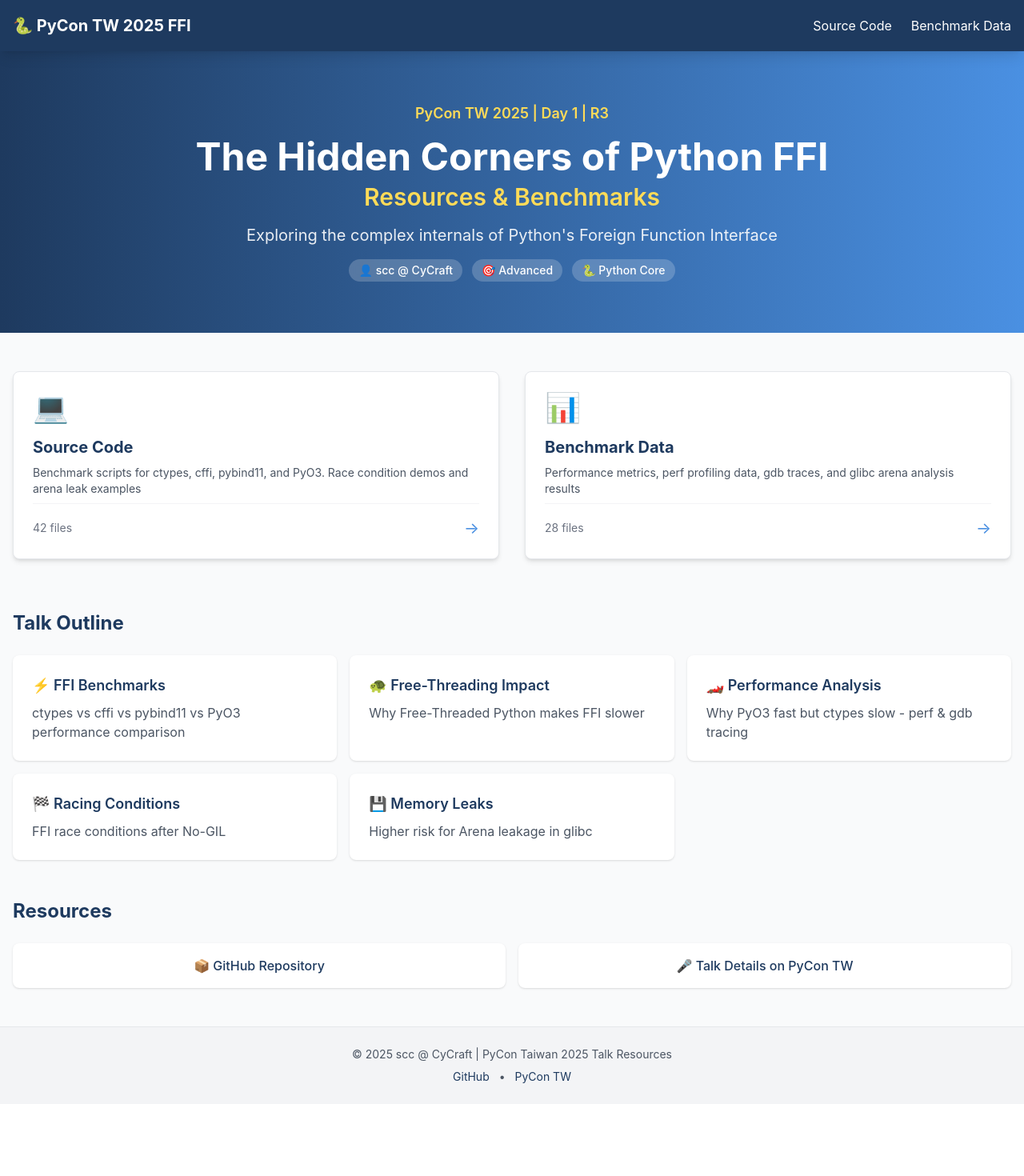
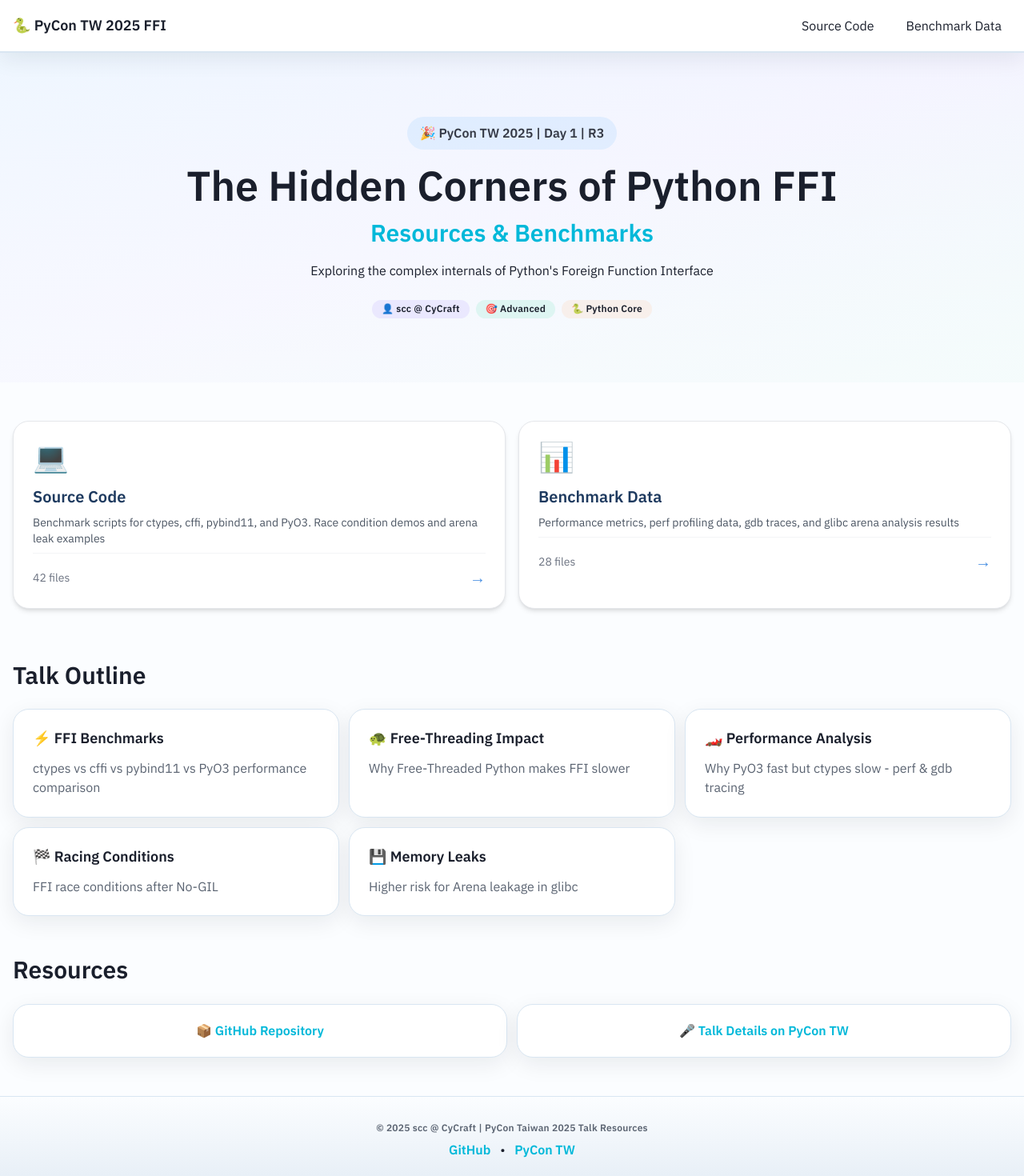
Before and after one commit to scc-tw/pycontw2025, a Vue app: page /#/ in a window 1280 px wide. Shown: the top 1470 px of the page at 80% size. Before the commit the page ends 1380 px from the top, so only its background shows below. Built offline with nearby package versions, Linux system fonts and the light colour scheme; no server answers.

Commit message:
feat: Enhance styling and layout for HomePage and App components, update Tailwind configuration for new theme colors and utilities

```diff
--- a/src/App.vue
+++ b/src/App.vue
@@ -22,8 +22,8 @@
     <router-view />
 
     <footer class="app-footer">
-      <div class="container mx-auto px-4 py-6 text-center text-sm text-gray-600">
-        <p>© 2025 scc @ CyCraft | PyCon Taiwan 2025 Talk Resources</p>
+      <div class="container mx-auto px-4 py-8 text-center">
+        <p class="text-label text-theme-muted">© 2025 scc @ CyCraft | PyCon Taiwan 2025 Talk Resources</p>
         <p class="mt-2">
           <a href="https://github.com/scc-tw/pycontw2025" target="_blank" class="footer-link">
             GitHub
@@ -46,30 +46,30 @@
 @import './assets/main.css';
 
 .app-navbar {
-  @apply bg-pycon-blue text-white shadow-lg sticky top-0 z-50;
+  @apply bg-theme-surface text-theme-ink border-b-2 border-theme-border sticky top-0 z-50 shadow-card;
 }
 
 .brand {
-  @apply text-xl font-bold hover:text-pycon-gold transition-colors;
+  @apply text-title font-semibold hover:text-theme-accent transition-colors duration-[180ms];
 }
 
 .nav-links {
-  @apply flex space-x-6;
+  @apply flex items-center gap-gap-lg;
 }
 
 .nav-link {
-  @apply hover:text-pycon-gold transition-colors;
+  @apply text-body hover:text-theme-accent transition-all duration-[180ms] px-3 py-2 rounded-md hover:bg-theme-ui;
 }
 
 .nav-link.router-link-active {
-  @apply text-pycon-gold font-semibold;
+  @apply text-theme-accent font-semibold bg-theme-ui;
 }
 
 .app-footer {
-  @apply bg-gray-100 border-t border-gray-200 mt-auto;
+  @apply bg-gradient-to-t from-theme-ui to-theme-bg border-t border-theme-border mt-auto;
 }
 
 .footer-link {
-  @apply text-pycon-blue hover:underline;
+  @apply text-theme-accent hover:underline transition-all duration-[180ms] font-semibold;
 }
 </style>
--- a/src/assets/main.css
+++ b/src/assets/main.css
@@ -1,11 +1,88 @@
+@import url('https://fonts.googleapis.com/css2?family=IBM+Plex+Sans:wght@400;600&family=IBM+Plex+Mono:wght@400;600&display=swap');
+
 @tailwind base;
 @tailwind components;
 @tailwind utilities;
 
-html, body {
-  margin: 0;
-  padding: 0;
-  font-family: -apple-system, BlinkMacSystemFont, 'Segoe UI', Roboto, Oxygen, Ubuntu, Cantarell, 'Open Sans', 'Helvetica Neue', sans-serif;
+@layer base {
+  :root {
+    /* Theme 4: Playful Pastel Tech - Friendly and approachable */
+    --color-bg: #FBFDFF;
+    --color-surface: #FFFFFF;
+    --color-ink: #1A1F2C;
+    --color-muted: #5B6472;
+    --color-accent: #00B8D9;
+    --color-border: #D9E6F2;
+  }
+
+  html {
+    @apply font-sans text-body text-theme-ink antialiased;
+  }
+
+  body {
+    @apply bg-theme-bg m-0 p-0;
+  }
+
+  /* Ensure WCAG 2.2 compliant focus states */
+  *:focus-visible {
+    @apply outline-2 outline-offset-2 outline-theme-focus rounded-sm;
+  }
+
+  /* Respect reduced motion preference */
+  @media (prefers-reduced-motion: reduce) {
+    *,
+    *::before,
+    *::after {
+      animation-duration: 0.01ms !important;
+      animation-iteration-count: 1 !important;
+      transition-duration: 0.01ms !important;
+      scroll-behavior: auto !important;
+    }
+  }
+}
+
+@layer components {
+  /* Ensure readable line length for body text */
+  .prose {
+    @apply max-w-readable leading-relaxed;
+  }
+
+  /* Card component with soft shadows */
+  .card {
+    @apply bg-theme-surface rounded-lg p-5 border border-theme-border shadow-card;
+  }
+
+  /* Button variants - playful rounded corners */
+  .btn {
+    @apply px-4 py-2 rounded-md font-semibold transition-all duration-[180ms] min-h-[46px] min-w-[44px];
+  }
+
+  .btn-filled {
+    @apply bg-theme-accent text-white hover:bg-theme-hover-accent hover:shadow-hover active:bg-theme-active-accent;
+  }
+
+  .btn-tonal {
+    @apply bg-theme-ui text-theme-accent hover:bg-theme-hover-surface active:bg-theme-active-surface;
+  }
+
+  .btn-ghost {
+    @apply text-theme-accent hover:bg-theme-hover-surface active:bg-theme-active-surface;
+  }
+
+  /* Tag styles - soft pastel backgrounds */
+  .tag {
+    @apply inline-flex items-center px-3 py-1 rounded-full text-label bg-theme-ui text-theme-ink;
+  }
+
+  /* Pill badges for playful elements */
+  .pill {
+    @apply inline-flex items-center px-4 py-2 rounded-full bg-theme-ui text-theme-ink font-semibold;
+  }
+
+  /* Hover animations for interactive elements */
+  .hover-lift {
+    @apply transition-transform duration-[180ms] hover:-translate-y-1;
+  }
 }
 
 #app {
--- a/src/views/HomePage.vue
+++ b/src/views/HomePage.vue
@@ -2,32 +2,35 @@
   <div class="home-page">
     <header class="hero-section">
       <div class="container mx-auto px-4">
-        <div class="text-center">
+        <div class="text-center max-w-4xl mx-auto">
           <div class="mb-4">
-            <span class="text-pycon-gold text-lg font-semibold">PyCon TW 2025 | Day 1 | R3</span>
+            <span class="pill bg-theme-track-1/20 text-theme-ink animate-bounce-gentle">
+              🎉 PyCon TW 2025 | Day 1 | R3
+            </span>
           </div>
           <h1 class="hero-title">The Hidden Corners of Python FFI</h1>
           <h2 class="hero-subtitle">Resources & Benchmarks</h2>
-          <p class="hero-description mb-4">
+          <p class="hero-description prose mb-6">
             Exploring the complex internals of Python's Foreign Function Interface
           </p>
           <div class="speaker-info">
-            <span class="speaker-badge">👤 scc @ CyCraft</span>
-            <span class="level-badge">🎯 Advanced</span>
-            <span class="lang-badge">🐍 Python Core</span>
+            <span class="tag bg-theme-track-2/20">👤 scc @ CyCraft</span>
+            <span class="tag bg-theme-track-3/20">🎯 Advanced</span>
+            <span class="tag bg-theme-track-4/20">🐍 Python Core</span>
           </div>
         </div>
       </div>
     </header>
 
     <main class="container mx-auto px-4 py-12">
-      <div class="grid md:grid-cols-2 gap-8">
+      <div class="grid md:grid-cols-2 gap-gap-lg">
         <ResourceCard
           title="Source Code"
           description="Benchmark scripts for ctypes, cffi, pybind11, and PyO3. Race condition demos and arena leak examples"
           icon="💻"
           to="/source"
           :file-count="sourceFileCount"
+          class="hover-lift"
         />
 
         <ResourceCard
@@ -36,29 +39,30 @@
           icon="📊"
           to="/data"
           :file-count="dataFileCount"
+          class="hover-lift"
         />
       </div>
 
       <section class="mt-16">
-        <h3 class="text-2xl font-bold text-pycon-blue mb-6">Talk Outline</h3>
-        <div class="grid grid-cols-1 md:grid-cols-2 lg:grid-cols-3 gap-4 mb-12">
-          <div class="topic-card">
+        <h3 class="text-headline text-theme-ink mb-6">Talk Outline</h3>
+        <div class="grid grid-cols-1 md:grid-cols-2 lg:grid-cols-3 gap-gap-md mb-12">
+          <div class="topic-card hover-lift">
             <h4 class="topic-title">⚡ FFI Benchmarks</h4>
             <p class="topic-desc">ctypes vs cffi vs pybind11 vs PyO3 performance comparison</p>
           </div>
-          <div class="topic-card">
+          <div class="topic-card hover-lift">
             <h4 class="topic-title">🐢 Free-Threading Impact</h4>
             <p class="topic-desc">Why Free-Threaded Python makes FFI slower</p>
           </div>
-          <div class="topic-card">
+          <div class="topic-card hover-lift">
             <h4 class="topic-title">🏎️ Performance Analysis</h4>
             <p class="topic-desc">Why PyO3 fast but ctypes slow - perf & gdb tracing</p>
           </div>
-          <div class="topic-card">
+          <div class="topic-card hover-lift">
             <h4 class="topic-title">🏁 Racing Conditions</h4>
             <p class="topic-desc">FFI race conditions after No-GIL</p>
           </div>
-          <div class="topic-card">
+          <div class="topic-card hover-lift">
             <h4 class="topic-title">💾 Memory Leaks</h4>
             <p class="topic-desc">Higher risk for Arena leakage in glibc</p>
           </div>
@@ -66,12 +70,12 @@
       </section>
 
       <section class="mt-8">
-        <h3 class="text-2xl font-bold text-pycon-blue mb-6">Resources</h3>
-        <div class="grid grid-cols-1 md:grid-cols-2 gap-4">
-          <a href="https://github.com/scc-tw/pycontw2025" target="_blank" class="quick-link">
+        <h3 class="text-headline text-theme-ink mb-6">Resources</h3>
+        <div class="grid grid-cols-1 md:grid-cols-2 gap-gap-md">
+          <a href="https://github.com/scc-tw/pycontw2025" target="_blank" class="quick-link hover-lift">
             📦 GitHub Repository
           </a>
-          <a href="https://tw.pycon.org/2025/en-us/conference/talk/349" target="_blank" class="quick-link">
+          <a href="https://tw.pycon.org/2025/en-us/conference/talk/349" target="_blank" class="quick-link hover-lift">
             🎤 Talk Details on PyCon TW
           </a>
         </div>
@@ -97,46 +101,47 @@ onMounted(async () => {
 
 <style scoped>
 .home-page {
-  @apply min-h-screen bg-gray-50;
+  @apply min-h-screen bg-theme-bg;
 }
 
 .hero-section {
-  @apply bg-gradient-to-r from-pycon-blue to-pycon-light-blue text-white py-16;
+  @apply bg-gradient-to-br from-theme-track-1/10 via-theme-track-2/10 to-theme-track-3/10 text-theme-ink py-20 relative overflow-hidden;
+}
+
+.hero-section::before {
+  content: '';
+  @apply absolute inset-0 bg-gradient-to-t from-theme-bg/50 to-transparent;
 }
 
 .hero-title {
-  @apply text-5xl font-bold mb-2;
+  @apply text-display mb-3 relative z-10;
 }
 
 .hero-subtitle {
-  @apply text-3xl font-semibold mb-4 text-pycon-gold;
+  @apply text-headline mb-4 text-theme-accent relative z-10;
 }
 
 .hero-description {
-  @apply text-xl opacity-90;
+  @apply text-body text-theme-ink max-w-readable mx-auto leading-relaxed relative z-10;
 }
 
 .quick-link {
-  @apply flex items-center justify-center p-4 bg-white rounded-lg shadow hover:shadow-md transition-shadow text-pycon-blue font-medium;
+  @apply flex items-center justify-center p-5 bg-theme-surface rounded-lg border border-theme-border shadow-card hover:shadow-hover transition-all text-theme-accent font-semibold min-h-[46px];
 }
 
 .speaker-info {
-  @apply flex flex-wrap gap-3 justify-center mt-4;
-}
-
-.speaker-badge, .level-badge, .lang-badge {
-  @apply inline-flex items-center px-3 py-1 rounded-full text-sm font-medium bg-white/20 backdrop-blur-sm;
+  @apply flex flex-wrap gap-gap-sm justify-center mt-4 relative z-10;
 }
 
 .topic-card {
-  @apply bg-white p-6 rounded-lg shadow hover:shadow-md transition-shadow;
+  @apply bg-theme-surface p-6 rounded-lg border border-theme-border shadow-card hover:shadow-hover transition-all;
 }
 
 .topic-title {
-  @apply text-lg font-semibold text-pycon-blue mb-2;
+  @apply text-title text-theme-ink mb-3;
 }
 
 .topic-desc {
-  @apply text-gray-600;
+  @apply text-body text-theme-muted;
 }
 </style>
```
Also changed, not shown: tailwind.config.js (+79 -0 lines).
